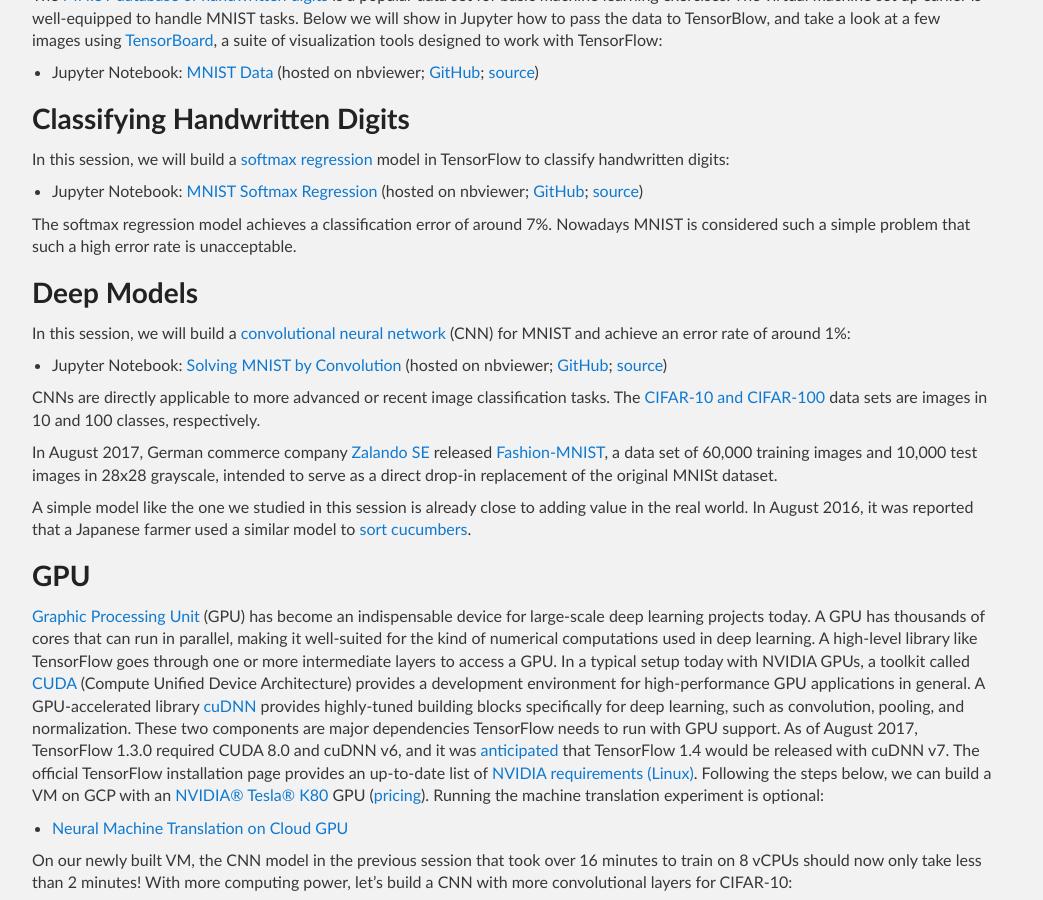
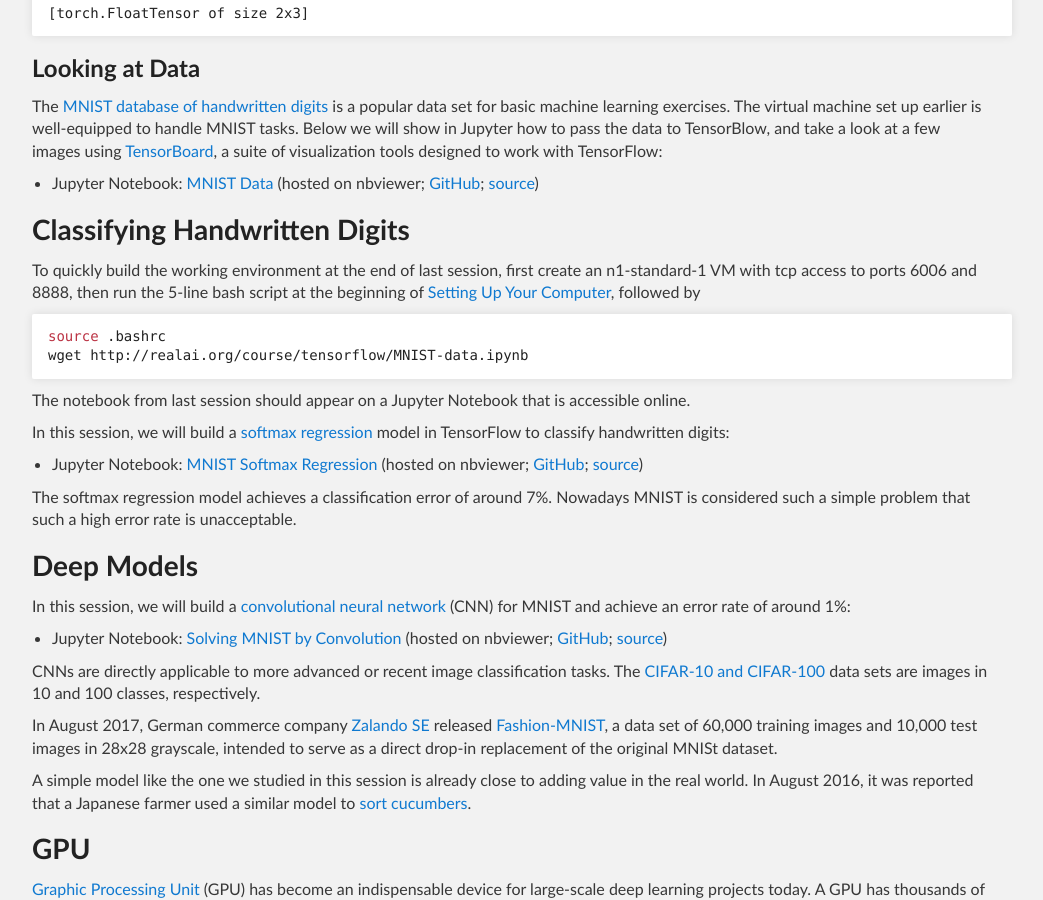
Before and after one commit to Tonywuhk/realai.org, a Jekyll site: the page built from course/tensorflow/README.md, in a window 1280 px wide and 900 px high, scrolled down 2965 px. Shown: the whole window, without its empty margins (128-1171 px from the left). Built offline with Jekyll 4.4.1, drawn with Linux system fonts in a browser that asks for light colours; our own code applies the rules of GitHub Pages for plain Markdown files; formulas are drawn with MathJax 3; the repository's description, which GitHub fills in, is left out; some of the changed text lies outside the part shown.

Commit message:
Update files

````diff
--- a/about/cite-arxiv.py
+++ b/about/cite-arxiv.py
@@ -1,4 +1,4 @@
-#!/usr/bin/python3
+#!/usr/bin/env python
 
 # Standard library imports, sorted alphabetically
 import datetime
--- a/course/tensorflow/README.md
+++ b/course/tensorflow/README.md
@@ -51,7 +51,7 @@
 
 ```bash
 curl https://bootstrap.pypa.io/get-pip.py | sudo python3 -
-sudo pip install jupyter matplotlib tensorflow
+sudo pip install tensorflow jupyter matplotlib
 echo >> .bashrc
 echo "# Start Jupyter Notebook" >> .bashrc
 echo "jupyter notebook --ip=0.0.0.0 &" >> .bashrc
@@ -60,6 +60,12 @@
 For a step-by-step guide, see
 
 * [Running TensorFlow in Jupyter on Google Compute Engine](http://realai.org/course/tensorflow/jupyter-gce/)
+
+A known issue is that sometimes `tensorboard` reports an error message of `No module named 'html5lib.filters.base'`. It can be fixed by issuing an extra [`pip`](http://realai.org/course/pip/) command to reinstall `html5lib`:
+
+```bash
+sudo pip install html5lib==0.99999999
+```
 
 #### Define and Run
 
@@ -119,6 +125,15 @@
 * Jupyter Notebook: [MNIST Data](http://nbviewer.jupyter.org/url/realai.org/course/tensorflow/MNIST-data.ipynb) (hosted on nbviewer; [GitHub](https://github.com/real-ai/realai.org/blob/master/course/tensorflow/MNIST-data.ipynb); [source](http://realai.org/course/tensorflow/MNIST-data.ipynb))
 
 ### Classifying Handwritten Digits
+
+To quickly build the working environment at the end of last session, first create an n1-standard-1 VM with tcp access to ports 6006 and 8888, then run the 5-line bash script at the beginning of [Setting Up Your Computer](#setting-up-your-computer), followed by
+
+```bash
+source .bashrc
+wget http://realai.org/course/tensorflow/MNIST-data.ipynb
+```
+
+The notebook from last session should appear on a Jupyter Notebook that is accessible online.
 
 In this session, we will build a [softmax regression](http://ufldl.stanford.edu/tutorial/supervised/SoftmaxRegression/) model in TensorFlow to classify handwritten digits:
 
````
Also changed, not shown: about/style.md (+1 -1 lines), course/git.md (+2 -0 lines), course/pip.md (+17 -0 lines), course/windows.md (added, +12 -0 lines).
